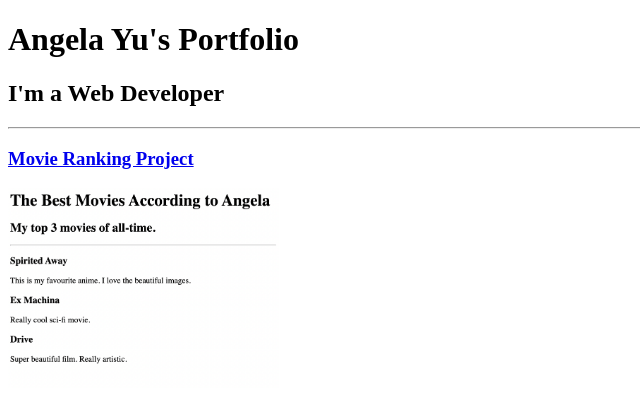
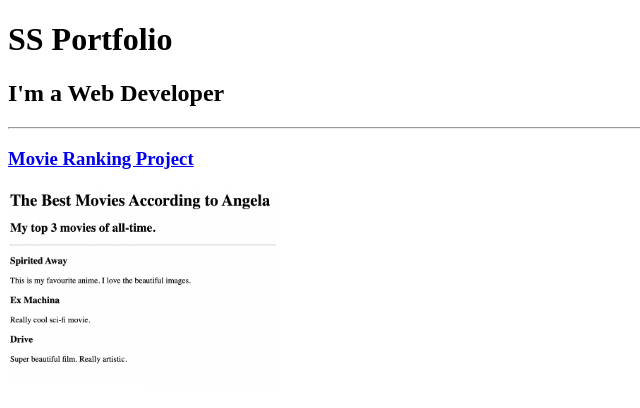
Before and after one commit to SaiSkandhan/html-portfolio, a plain HTML site: page index.html in a window 1280 px wide. Shown: the top 408 px of the page, without its empty margins (0-640 px from the left). Drawn offline with Linux system fonts and the light colour scheme; files whose address does not match are found by name.

Commit message:
index.html

```diff
--- a/index.html
+++ b/index.html
@@ -7,7 +7,7 @@
 </head>
 
 <body>
-  <h1>Angela Yu's Portfolio</h1>
+  <h1>SS Portfolio</h1>
   <h2>I'm a Web Developer</h2>
   <hr />
   <h3><a href="./public/movie-ranking.html">Movie Ranking Project</a></h3>
```
